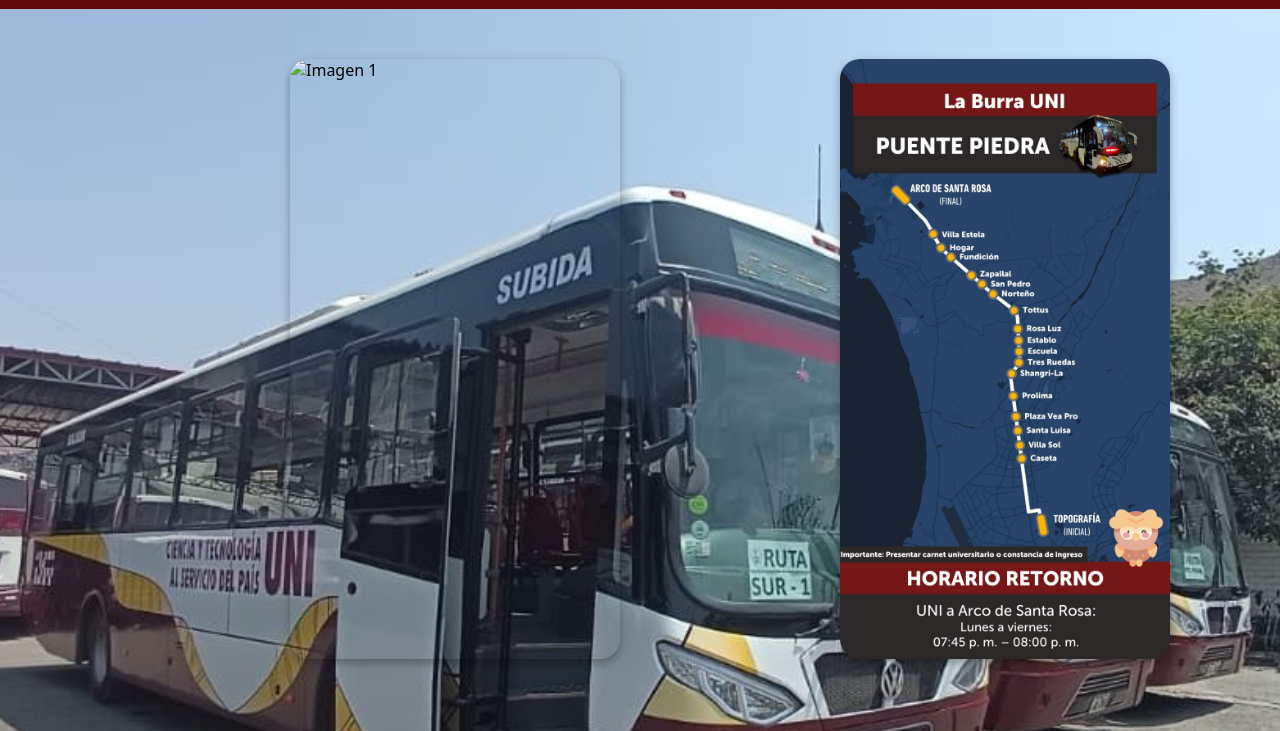
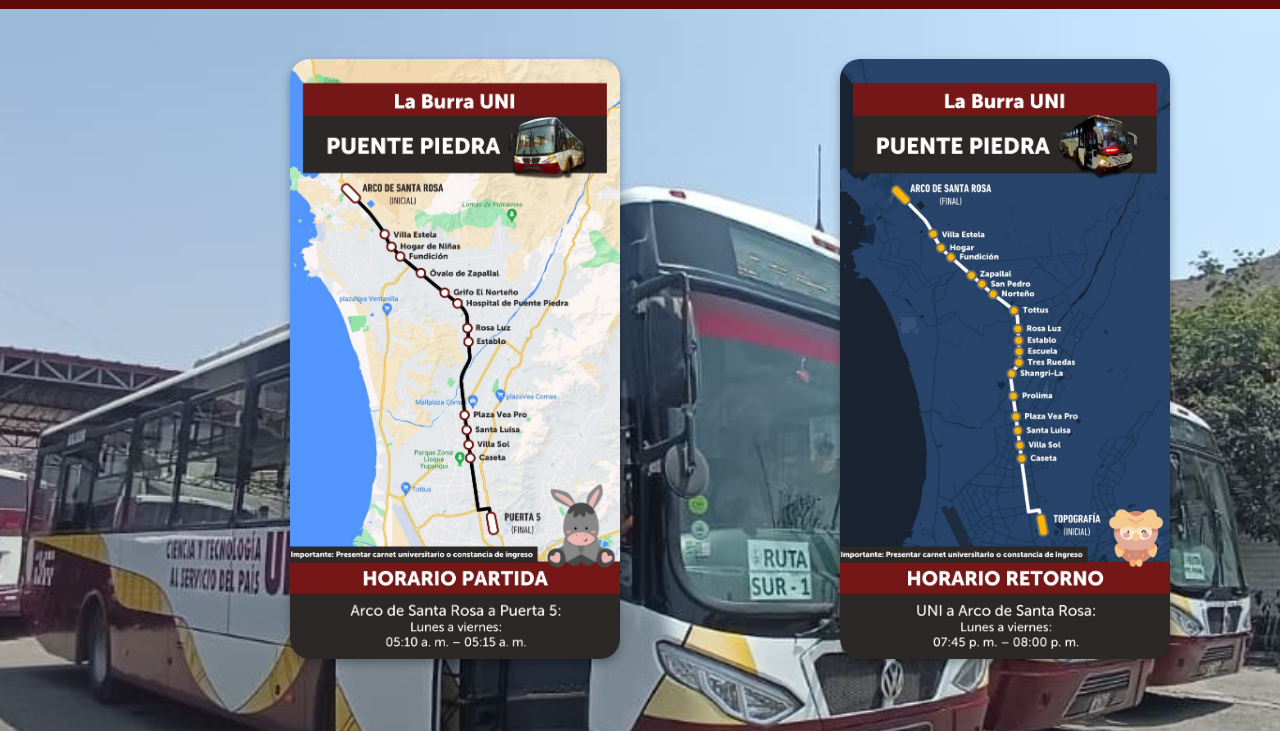
Before and after one commit to luisgonzalespacherres7-cloud/transporte-UNI1, a plain HTML site: page pages/rutasdiarias.html in a window 1280 px wide. Shown: the part 69-800 px from the top of the page. Drawn offline with Linux system fonts and the light colour scheme.

Commit message:
(fix) rutas

```diff
--- a/pages/rutasdiarias.html
+++ b/pages/rutasdiarias.html
@@ -28,7 +28,7 @@
   </header>
 
   <div class="container">
-    <div class="card"><img src="/UNI/imgs/pte1.jpg" alt="Imagen 1"></div>
+    <div class="card"><img src="../imgs/pte1.jpg" alt="Imagen 1"></div>
     <div class="card"><img src="../imgs/pte2.jpg" alt="Imagen 2"></div>
     <div class="card"><img src="../imgs/surdia.jpg" alt="Imagen 3"></div>
     <div class="card"><img src="../imgs/surnoche.jpg" alt="Imagen 4"></div>
```
